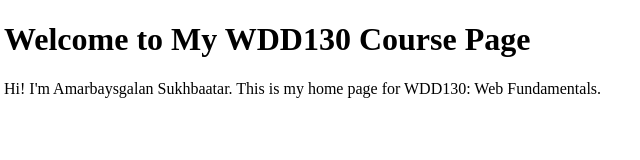
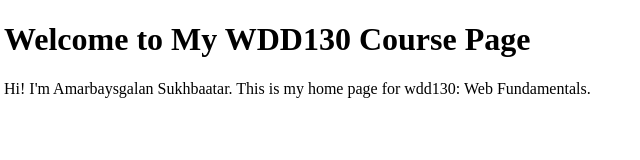
Before and after one commit to AmarbaysgalanSukhbaatar/wdd13, a plain HTML site: page index.html in a window 1280 px wide. Shown: the full height of the page, 4-644 px from the left. Drawn offline with Linux system fonts and the light colour scheme.

Commit message:
Update index.html

```diff
--- a/index.html
+++ b/index.html
@@ -7,6 +7,6 @@
 </head>
 <body>
     <h1>Welcome to My WDD130 Course Page</h1>
-    <p>Hi! I'm Amarbaysgalan Sukhbaatar. This is my home page for WDD130: Web Fundamentals.</p>
+    <p>Hi! I'm Amarbaysgalan Sukhbaatar. This is my home page for wdd130: Web Fundamentals.</p>
 </body>
 </html>
```
